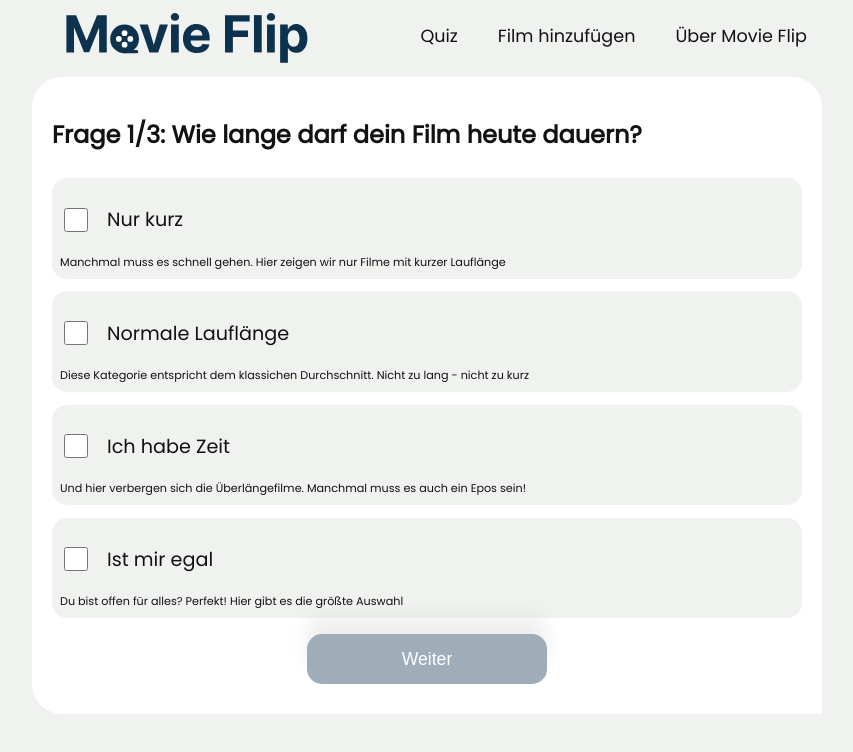
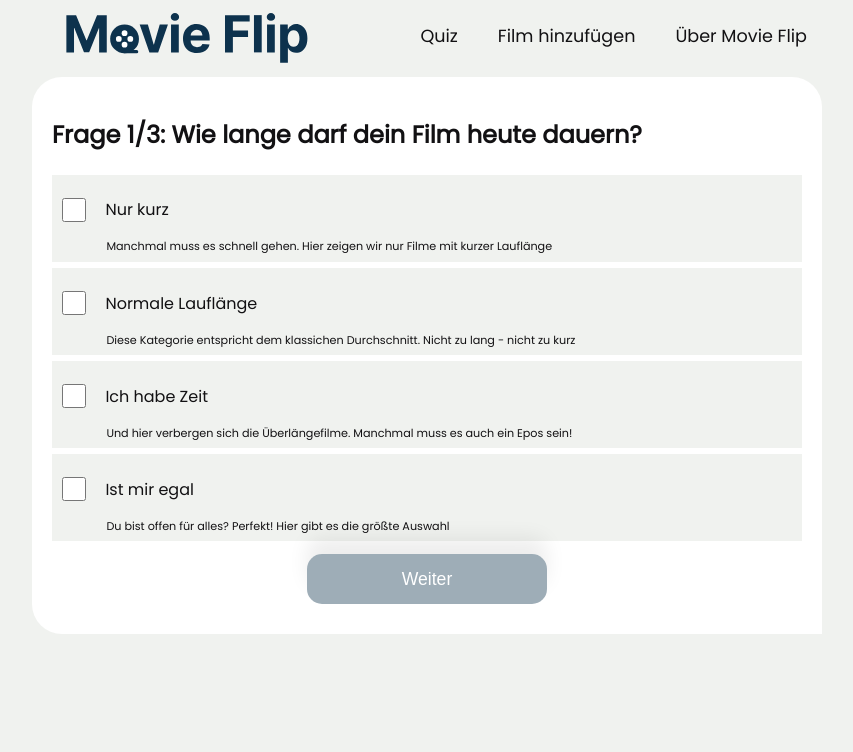
Before and after one commit to flipkoehler/capstone-project-ts, a Next.js app: page /quiz in a window 1280 px wide. Shown: the top 752 px of the page, without its empty margins (213-1066 px from the left). Built offline with nearby package versions, Linux system fonts and the light colour scheme; no server answers; the database is empty.

Commit message:
add that comma to the limit

```diff
--- a/components/Quiz/QuizSteps.js
+++ b/components/Quiz/QuizSteps.js
@@ -45,7 +45,7 @@ export default function QuizSteps({
               <StyledSpan>
                 {movieMood
                   .filter((mood) => answer.value.includes(mood.id))
-                  .map((mood) => mood.value + ", ")}
+                  .map((mood, index) => (index ? ", " : "") + mood.value)}
               </StyledSpan>
             )}
           </StyledAnswerWrapper>
@@ -72,20 +72,19 @@ export default function QuizSteps({
 // CSS Styling
 const StyledAnswerWrapper = styled.div`
   width: 100%;
-  font-size: 1.2rem;
-  margin: 0.4rem auto;
-  padding: 0.5rem 0.5rem;
+  margin: 0.2rem auto;
+  padding: 0.4rem;
   display: flex;
   flex-wrap: wrap;
   flex-direction: row;
   align-items: center;
   justify-content: left;
   background-color: var(--lightGray);
-  border-radius: 15px;
   cursor: pointer;
 `;
 
 const StyledAnswer = styled.p`
+  display: flex;
   width: 80%;
   margin-left: 1rem;
 `;
@@ -98,4 +97,5 @@ const StyledInput = styled.input`
 
 const StyledSpan = styled.span`
   font-size: 0.7rem;
+  padding-left: 3rem;
 `;
```
